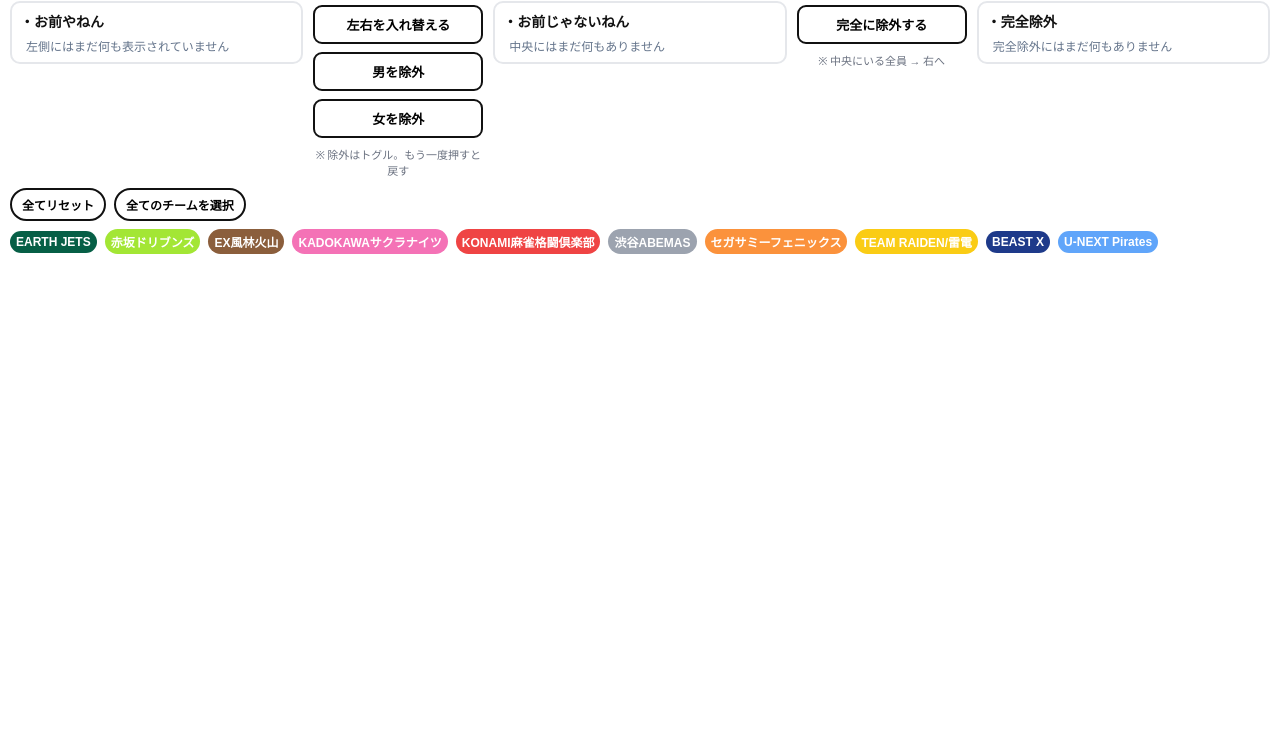
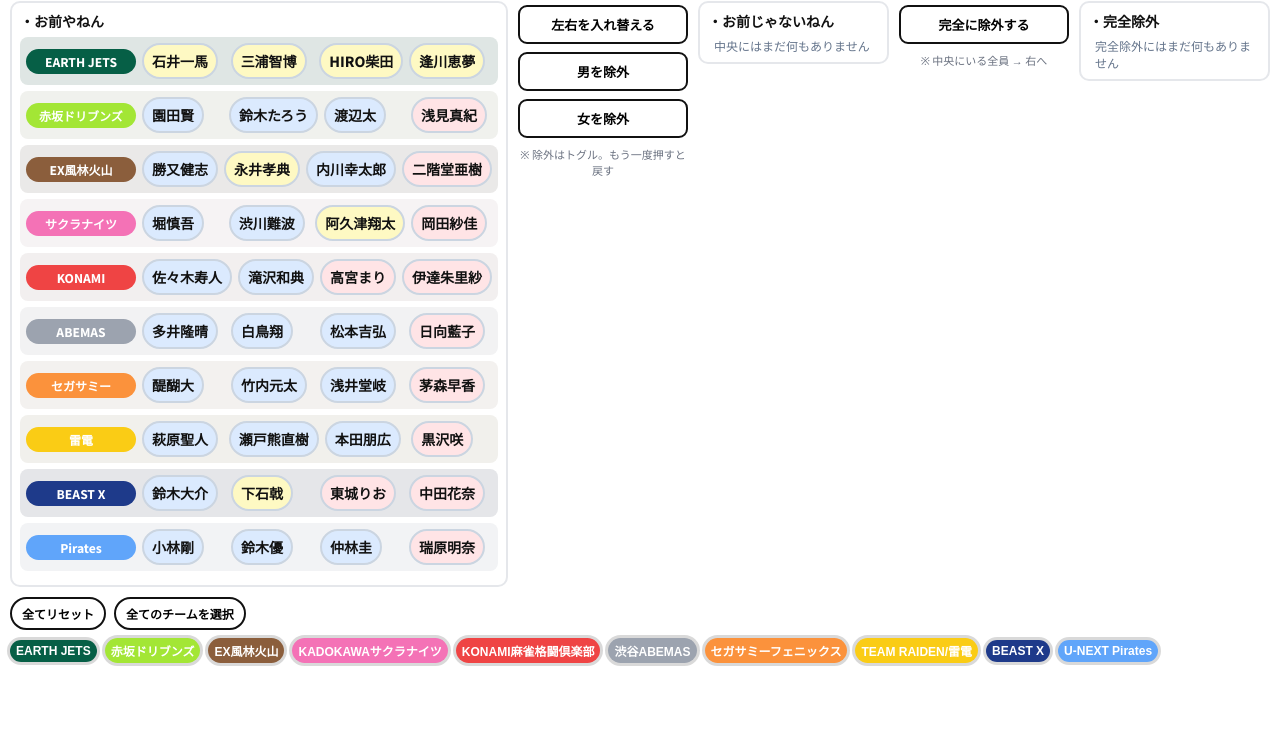
Before and after one commit to sakumasu100/dareyanen2025, a plain HTML site: page index.html in a window 1280 px wide. Shown: the part 71-800 px from the top of the page. Drawn offline with Linux system fonts and the light colour scheme; a web font is replaced by a local one.

Commit message:
Add files via upload

```diff
--- a/index.html
+++ b/index.html
@@ -19,16 +19,16 @@
     --control-col:170px;
     --exclude-col:170px;
     /* チームカラー */
-    --EARTH-JETS:#065f46;
-    --赤坂ドリブンズ:#a3e635;
-    --EX風林火山:#8B5E3C;
-    --KADOKAWAサクラナイツ:#f472b6;
-    --KONAMI麻雀格闘倶楽部:#ef4444;
-    --渋谷ABEMAS:#9ca3af;
-    --セガサミーフェニックス:#fb923c;
-    --TEAM-RAIDEN-雷電:#facc15;
-    --BEAST-X:#1e3a8a;
-    --U-NEXT-Pirates:#60a5fa;
+    --EARTH-JETS:#065f46;           /* 深緑 */
+    --赤坂ドリブンズ:#a3e635;      /* 黄緑 */
+    --EX風林火山:#8B5E3C;          /* 茶色 */
+    --KADOKAWAサクラナイツ:#f472b6; /* ピンク */
+    --KONAMI麻雀格闘倶楽部:#ef4444; /* 赤 */
+    --渋谷ABEMAS:#9ca3af;           /* 灰 */
+    --セガサミーフェニックス:#fb923c; /* オレンジ */
+    --TEAM-RAIDEN-雷電:#facc15;     /* 黄 */
+    --BEAST-X:#1e3a8a;              /* 紺 */
+    --U-NEXT-Pirates:#60a5fa;       /* 空色 */
   }
   *{box-sizing:border-box}
   body{margin:0;font-family:'Noto Sans JP',system-ui,sans-serif;background:var(--page-bg);color:#111}
@@ -68,6 +68,7 @@
     font-size:12px;
     color:#fff;
     white-space:nowrap;
+    cursor:pointer;
   }
   .chip{
     display:inline-flex;
@@ -104,7 +105,7 @@
   .row{display:flex;gap:8px;flex-wrap:wrap;align-items:center}
   .label-reset{font-size:12px;font-weight:700;border:2px solid #111;background:#fff;padding:6px 10px;border-radius:999px;cursor:pointer}
   .tbtn{border:none;background:transparent;cursor:pointer;padding:0;margin:0}
-  .tbtn .team-pill{min-width:auto;} /* 下の選択ピルは可変幅のまま（正式名のまま） */
+  .tbtn .team-pill{min-width:auto;} /* 下の選択ピルは可変幅（正式名のまま） */
   .tbtn.active .team-pill{outline:3px solid rgba(0,0,0,.15)}
   @media(max-width:1200px){
     .grid{grid-template-columns:1fr;gap:10px}
@@ -207,14 +208,14 @@ const DATA=[
 {id:"mizuhara_2",label:"瑞原明奈",team:"U-NEXT Pirates",short:"Pirates",gender:"女"}
 ];
 
-// 短縮名で表示するのは上段のパネルだけ。下の選択ピルは正式名のまま。
 const HIGHLIGHT_SET=new Set(["石井一馬","三浦智博","HIRO柴田","逢川恵夢","永井孝典","阿久津翔太","下石戟"]);
 const teams=["EARTH JETS","赤坂ドリブンズ","EX風林火山","KADOKAWAサクラナイツ","KONAMI麻雀格闘倶楽部","渋谷ABEMAS","セガサミーフェニックス","TEAM RAIDEN/雷電","BEAST X","U-NEXT Pirates"];
 
 // ---- State ----
-const locationMap = new Map(); DATA.forEach(p=>locationMap.set(p.id,'left')); // id -> 'left' | 'mid' | 'right'
-const prevMap = new Map(); // id -> previous location
-const leftTeams = new Set(); // which teams to show on the left
+// 初期状態：全員 left、かつ 全チームを左表示対象にする
+const locationMap = new Map(); DATA.forEach(p=>locationMap.set(p.id,'left'));
+const prevMap = new Map();
+const leftTeams = new Set(teams); // ← 全チームON
 
 // Exclude toggles
 let toggledMaleSet=new Set(), toggledFemaleSet=new Set();
@@ -263,7 +264,8 @@ function groupByTeam(items){
 }
 
 // 1段で「短縮チーム名 + 最大4人」
-function renderPanelRow(root,items){
+// context: 'left' | 'mid' | 'right'（pillクリック時の移動先決定に使う）
+function renderPanelRow(root,items,context){
   root.innerHTML='';
   const map=groupByTeam(items);
   for(const [team,arr] of map.entries()){
@@ -273,11 +275,27 @@ function renderPanelRow(root,items){
     row.className='groupRow';
     row.style.background=`color-mix(in hsl, var(--${key}) 14%, white)`;
 
-    // 短縮名
+    // 短縮名 pill（クリックで4人一括移動）
     const pill=document.createElement('span');
     pill.className='team-pill';
     pill.textContent=arr[0].short;
     pill.style.background=`var(--${key})`;
+    pill.title = (context==='left') ? 'このチームの4人を中央へ'
+               : (context==='mid') ? 'このチームの4人を左へ'
+               : 'このチームの4人を左へ';
+    pill.addEventListener('click',()=>{
+      if(context==='left'){
+        // 左に居るこのチームの面子 → 中央へ
+        arr.forEach(p=>moveTo(p.id,'mid'));
+      }else if(context==='mid'){
+        // 中央に居るこのチームの面子 → 左へ
+        arr.forEach(p=>moveTo(p.id,'left'));
+      }else if(context==='right'){
+        // 完全除外に居るこのチームの面子 → 左へ（救済）
+        arr.forEach(p=>moveTo(p.id,'left'));
+      }
+      render();
+    });
     row.appendChild(pill);
 
     // up to 4 chips
@@ -309,9 +327,9 @@ function render(){
   const midItems=itemsAt('mid');
   const rightItems=itemsAt('right');
 
-  renderPanelRow(leftRoot,leftItems);
-  renderPanelRow(midRoot,midItems);
-  renderPanelRow(rightRoot,rightItems);
+  renderPanelRow(leftRoot,leftItems,'left');
+  renderPanelRow(midRoot,midItems,'mid');
+  renderPanelRow(rightRoot,rightItems,'right');
 
   leftEmpty.style.display = leftItems.length ? 'none' : 'block';
   midEmpty.style.display  = midItems.length ? 'none' : 'block';
@@ -324,7 +342,7 @@ const teamButtons={};
 teams.forEach(team=>{
   const key=teamKey(team);
   const btn=document.createElement('button');
-  btn.className='tbtn';
+  btn.className='tbtn active'; // 初期状態で全チームON表示
   btn.dataset.team=team;
   const pill=document.createElement('span');
   pill.className='team-pill';
@@ -342,12 +360,12 @@ teams.forEach(team=>{
 });
 
 // ---- Buttons ----
-// 全てリセット
+// 全てリセット：全員を左／全チームON／トグル解除
 document.getElementById('resetAll').addEventListener('click',()=>{
-  leftTeams.clear();
+  leftTeams.clear(); teams.forEach(t=>leftTeams.add(t));
   locationMap.clear(); prevMap.clear();
   DATA.forEach(p=>locationMap.set(p.id,'left'));
-  Object.values(teamButtons).forEach(b=>b.classList.remove('active'));
+  Object.values(teamButtons).forEach(b=>b.classList.add('active'));
   // exclude toggles reset
   maleActive=false; femaleActive=false;
   toggledMaleSet=new Set(); toggledFemaleSet=new Set();
@@ -356,7 +374,7 @@ document.getElementById('resetAll').addEventListener('click',()=>{
   render();
 });
 
-// 全てのチームを選択（位置は変更しない）
+// 全てのチームを選択（念のため）
 document.getElementById('selectAllTeams').addEventListener('click',()=>{
   teams.forEach(t=>leftTeams.add(t));
   Object.values(teamButtons).forEach(b=>b.classList.add('active'));
```
